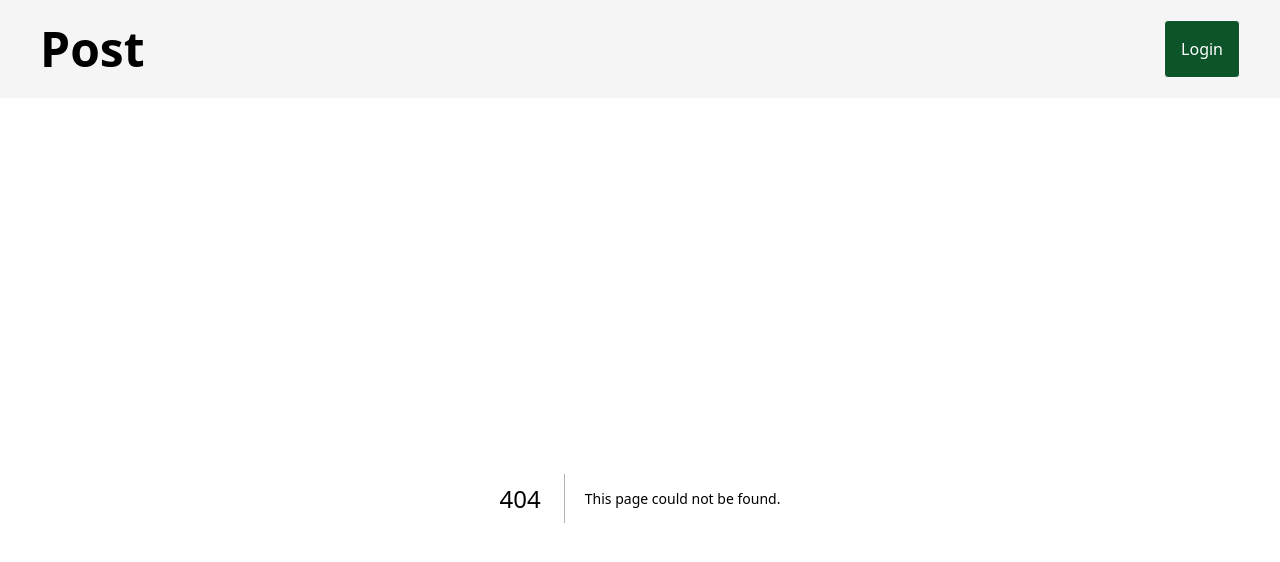
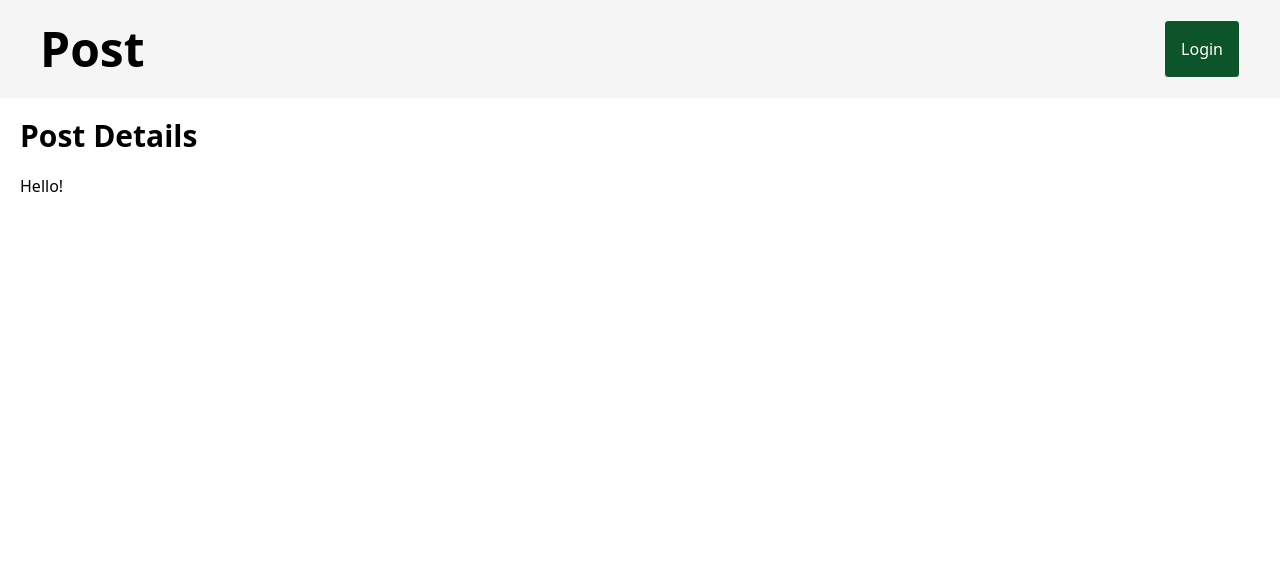
Before and after one commit to AalyanShah/next_project, a Next.js app: page /comment/1 in a window 1280 px wide. Before the commit this address had no page. Shown: the top 562 px of the page. Built offline with nearby package versions, Linux system fonts and the light colour scheme.

Commit message:
addi the comment page

```diff
--- /dev/null
+++ b/app/comment/[id]/page.js
@@ -0,0 +1,15 @@
+import SpecificPost from "@/component/specificPost";
+
+export default async function Comment({ params }) {
+
+    const id = await params;
+
+    return (
+        <>
+            <div className="p-5 pb-20">
+                <h1 className="text-3xl mb-5 font-bold">Post Details</h1>
+                <SpecificPost />
+            </div>
+        </>
+    );
+}
--- a/app/comment/page.js
+++ /dev/null
@@ -1,7 +0,0 @@
-export default function Comment() {
-    return (
-        <>
-        <h1>Comment</h1>
-        </>
-    );
-}
--- a/component/Post.jsx
+++ b/component/Post.jsx
@@ -18,7 +18,7 @@ export default async function Post() {
                                     <div className="text-lg font-bold">{post.title}</div>
                                     <div>{post.body.slice(0, 100)}...</div>
                                 </div>
-                                <Link href='/comment' className="bg-red-500 p-3 rounded text-white">View Comment</Link>
+                                <Link href={`/comment/${post.id}`} className="bg-red-500 p-3 rounded text-white">View Comment</Link>
                             </li>
                         )
                     })
--- /dev/null
+++ b/component/specificPost.jsx
@@ -0,0 +1,7 @@
+export default function SpecificPost() {
+    return(
+        <>
+        <h1>Hello!</h1>
+        </>
+    );
+}
```
